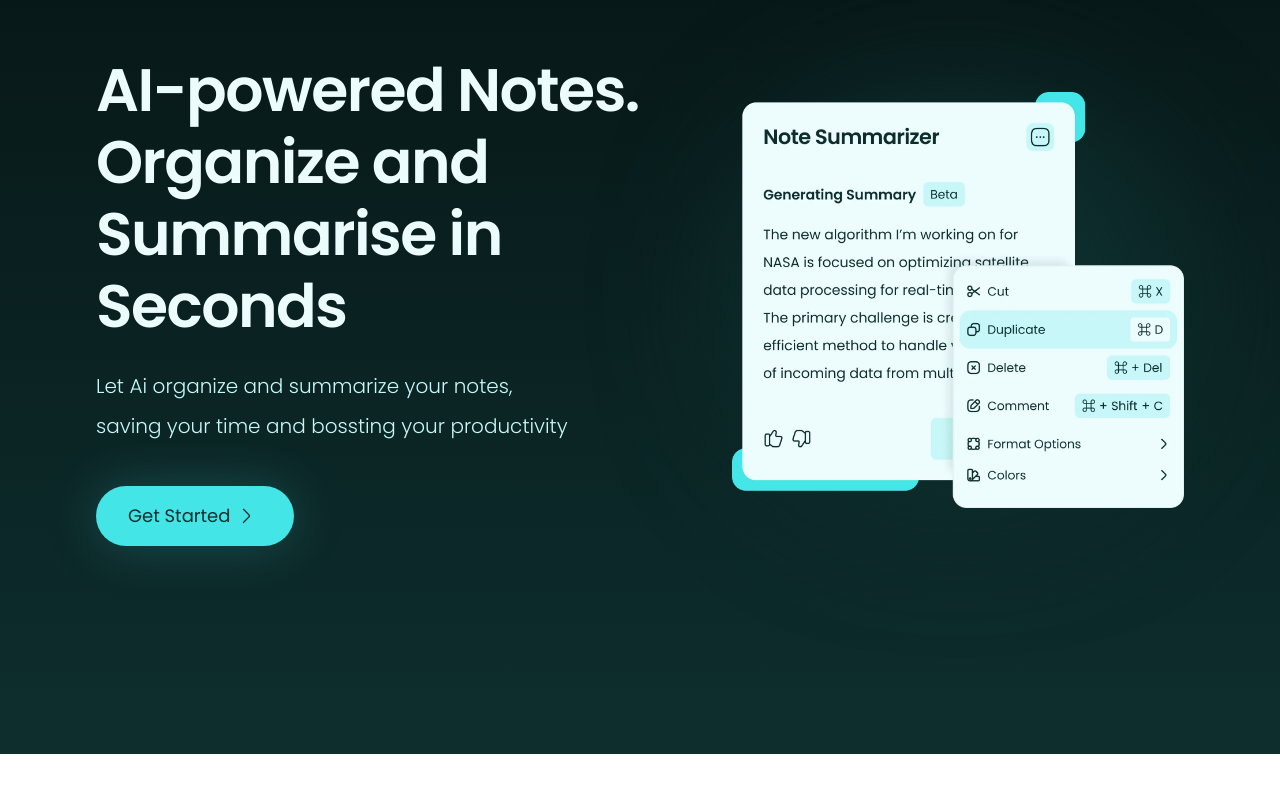
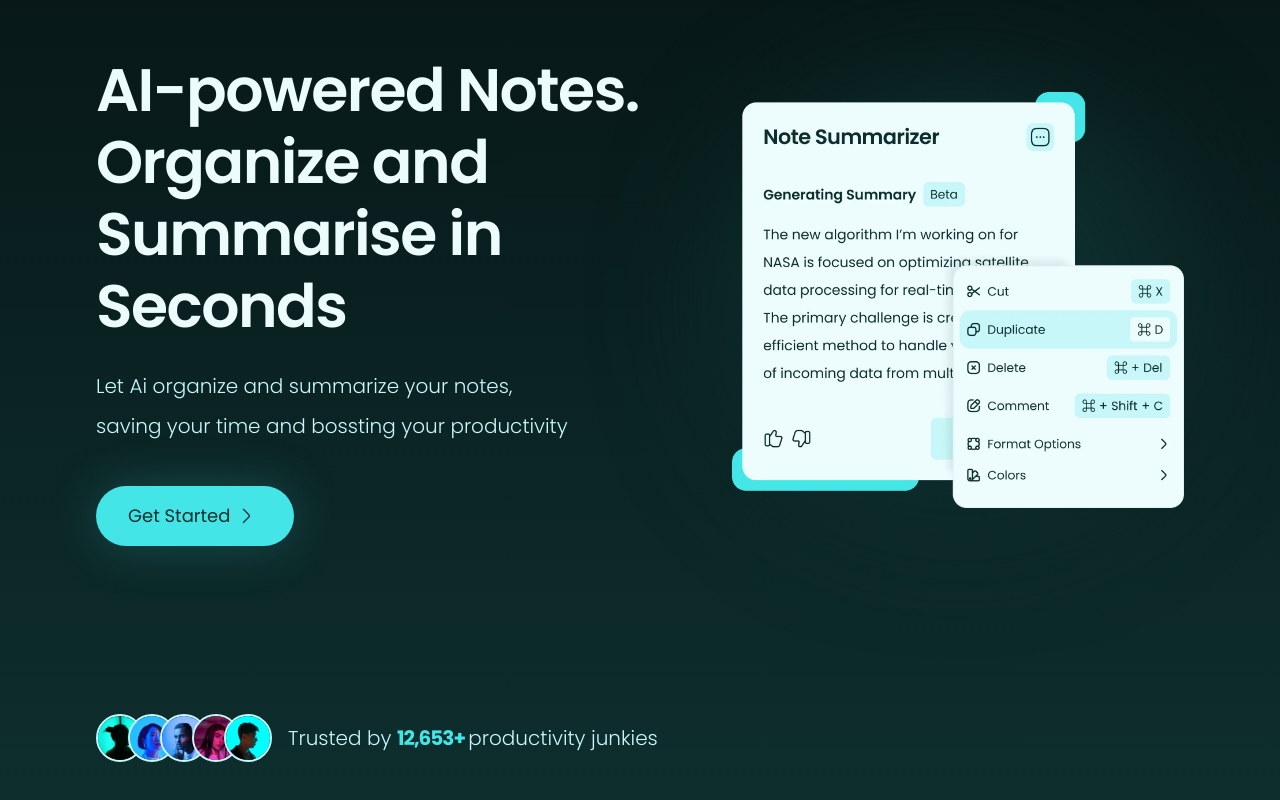
Before and after one commit to Abraarcodes/NoteFlow, a React (Vite) app: page / in a window 1280 px wide. Shown: the part 218-1018 px from the top of the page. Before the commit the page ends 972 px from the top, so only its background shows below. Built offline with nearby package versions, Linux system fonts and the light colour scheme.

Commit message:
Add Reviews component

```diff
--- a/src/App.jsx
+++ b/src/App.jsx
@@ -2,6 +2,7 @@
 import Hero from "./components/sections/Hero";
 import Navigation from "./components/sections/Navigation";
 import Page from "./components/sections/Page";
+import Reviews from "./components/sections/Reviews";
 
 function App() {
   return (
@@ -9,6 +10,7 @@
       <Header>
         <Navigation/>
         <Hero/>
+        <Reviews/>
       </Header>
     </Page>
   )
--- /dev/null
+++ b/src/components/sections/Reviews.jsx
@@ -0,0 +1,26 @@
+import { reviews } from "../../utils/content";
+
+export default function Reviews() {
+  return (
+    <section className="m-auto flex max-w-[90rem] flex-wrap items-center gap-x-4 gap-y-4 px-24">
+      <ul className="flex">
+        {reviews.map((review) => (
+          <li key={review.id} className="-mr-4 last:mr-0">
+            <img
+              className="border-primary-100 h-12 rounded-full border-2"
+              src={review.src}
+              alt={review.alt}
+            />
+          </li>
+        ))}
+      </ul>
+      <p className="text-primary-100 text-xl/loose font-light">
+        Trusted by{" "}
+        <span className="text-primary-500 font-bold tracking-tighter">
+          12,653+{" "}
+        </span>
+        productivity junkies
+      </p>
+    </section>
+  );
+}
```
